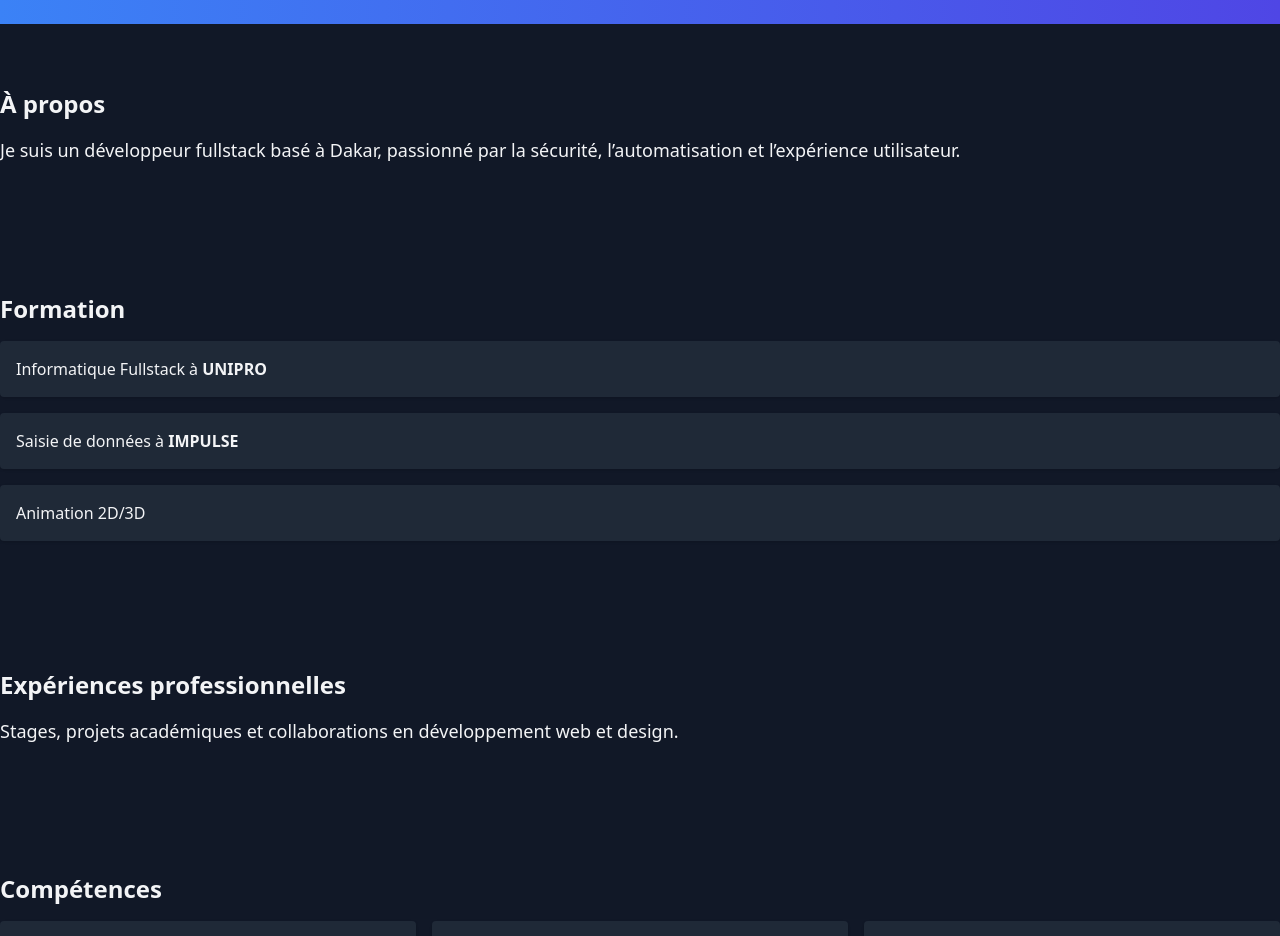
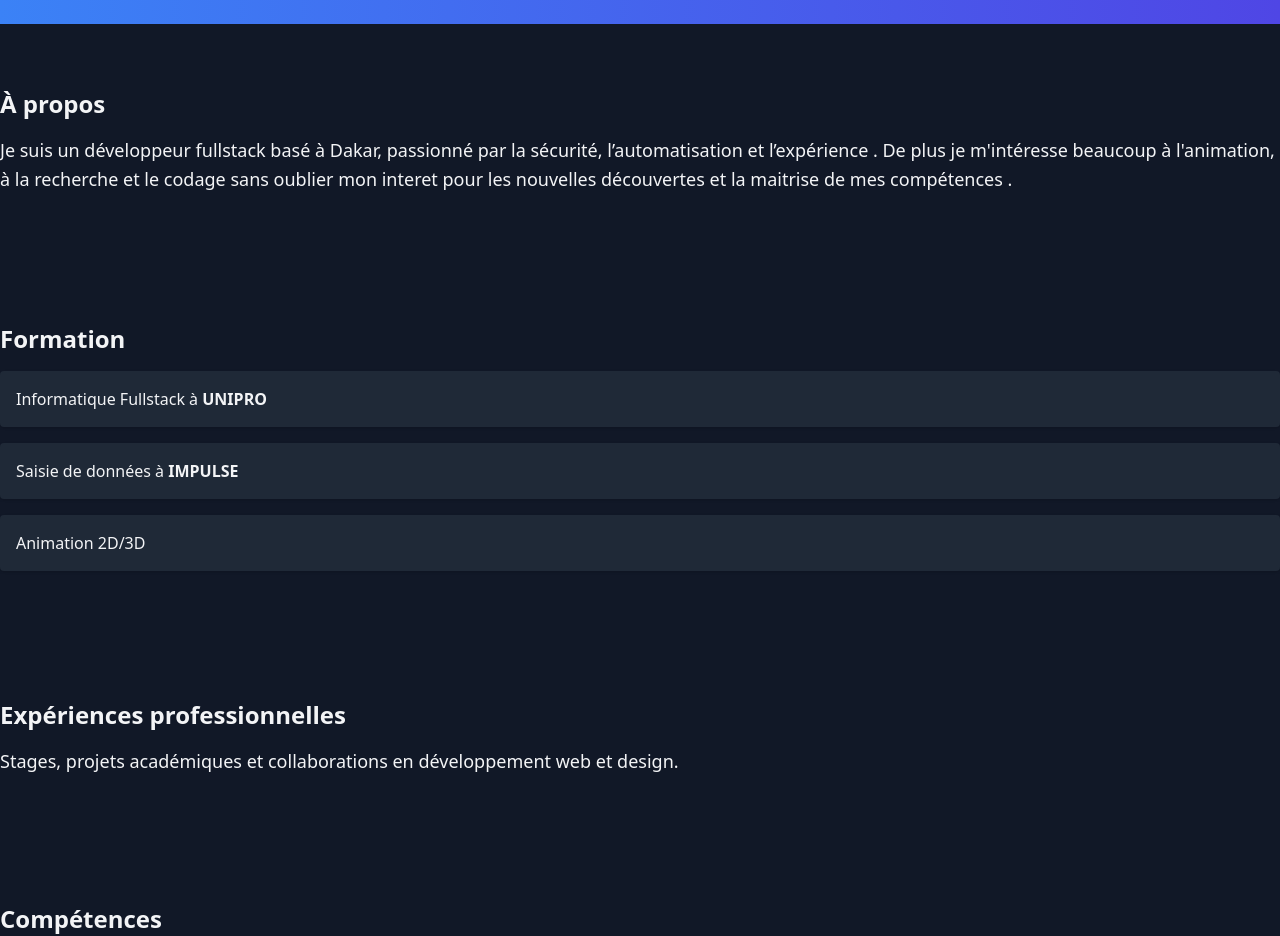
Before and after one commit to fredbello12-devs/my_portfolio, a website: page index.html in a window 1280 px wide. Shown: the part 840-1776 px from the top of the page. Drawn offline with nearby package versions, Linux system fonts and the light colour scheme.

Commit message:
Ajout du portfolio complet avec Tailwind et JS

```diff
--- a/index.html
+++ b/index.html
@@ -66,7 +66,9 @@
   <!-- À propos -->
   <section id="about" class="container mx-auto py-16 fade-in">
     <h3 class="text-2xl font-bold mb-4">À propos</h3>
-    <p class="text-lg leading-relaxed">Je suis un développeur fullstack basé à Dakar, passionné par la sécurité, l’automatisation et l’expérience utilisateur.</p>
+    <p class="text-lg leading-relaxed">Je suis un développeur fullstack basé à Dakar, passionné par la sécurité, l’automatisation et l’expérience .
+      De plus je m'intéresse beaucoup à l'animation, à la recherche et le codage sans oublier mon interet pour les nouvelles découvertes et la maitrise de mes compétences .
+    </p>
   </section>
 
   <!-- Formation -->
```
